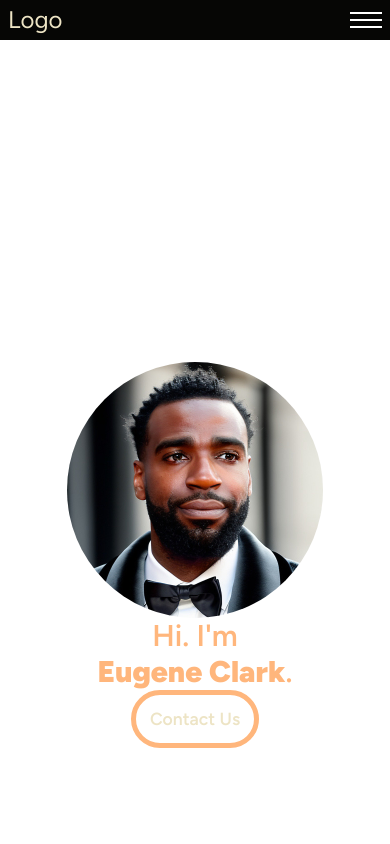
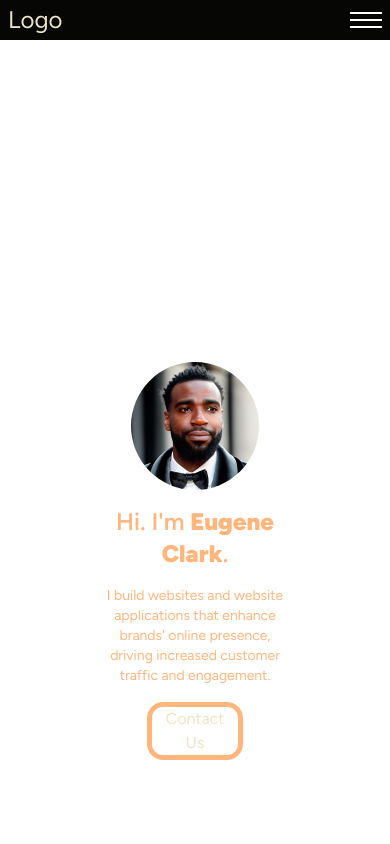
Before and after one commit to clarkjr2016/tailwindPortfolio, a website: page index.html in a window 390 px wide. Shown: the top 844 px of the page. Drawn offline with Linux system fonts and the light colour scheme.

Commit message:
Completeted mobile version of first section

```diff
--- a/index.html
+++ b/index.html
@@ -56,26 +56,39 @@
       </ul>
     </header>
 
-    <section class="flex centered h-screen">
-      <div class="heroContent flex column centered">
+    <section class="flex justify-center items-center h-dvh">
+      <div
+        class="heroContent flex flex-col lg:flex-row lg:justify-between centered gap-y-4"
+      >
         <img
           src="Assets/Avatar Photo.jpg"
           alt="Avatar Photo"
-          class="rounded-full max-w-64"
+          class="rounded-full max-w-32"
         />
+        <div class="flex flex-col gap-y-4">
+          <div class="flex flex-col text-center max-w-max gap-y-4">
+            <h1 class="text-2xl font-semibold md:text-6xl md:font-bold">
+              Hi. I'm <strong>Eugene Clark</strong>.
+            </h1>
+            <p class="text-sm">
+              I build websites and website applications that enhance brands'
+              online presence, driving increased customer traffic and
+              engagement.
+            </p>
+          </div>
 
-        <h1 class="text-3xl font-semibold md:text-6xl md:font-bold">
-          Hi. I'm <strong>Eugene Clark</strong>.
-        </h1>
-        <a class="seventyFiveWidth max-w-32 md:max-w-96"
-          ><button class="noFill button lightBorder">Contact Us</button></a
-        >
+          <a class="max-w-24 md:max-w-96 mx-auto"
+            ><button class="noFill lightBorder text-base rounded-2xl px-2">
+              Contact Us
+            </button></a
+          >
+        </div>
       </div>
     </section>
 
     <section class="darkBackground flex centered p-12">
       <div class="flex column centered spacEvenly minWidth50">
-        <h2 class="my-6">Our Services</h2>
+        <h2 class="my-6 text-center">Our Services</h2>
         <section class="flex flex-col spacEvenly minWidth75 space">
           <div class="service flex column centered spacEvenly">
             <img src="https://placehold.co/100x100/png" alt="Service 1" />
```
Also changed, not shown: src/output.css.
